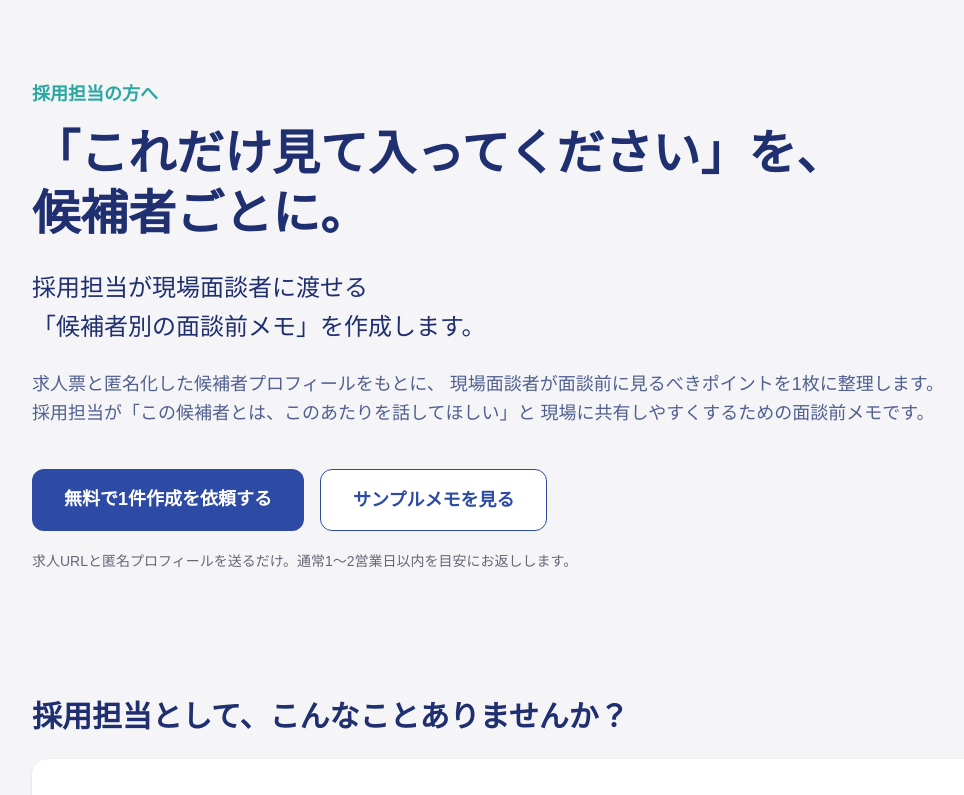
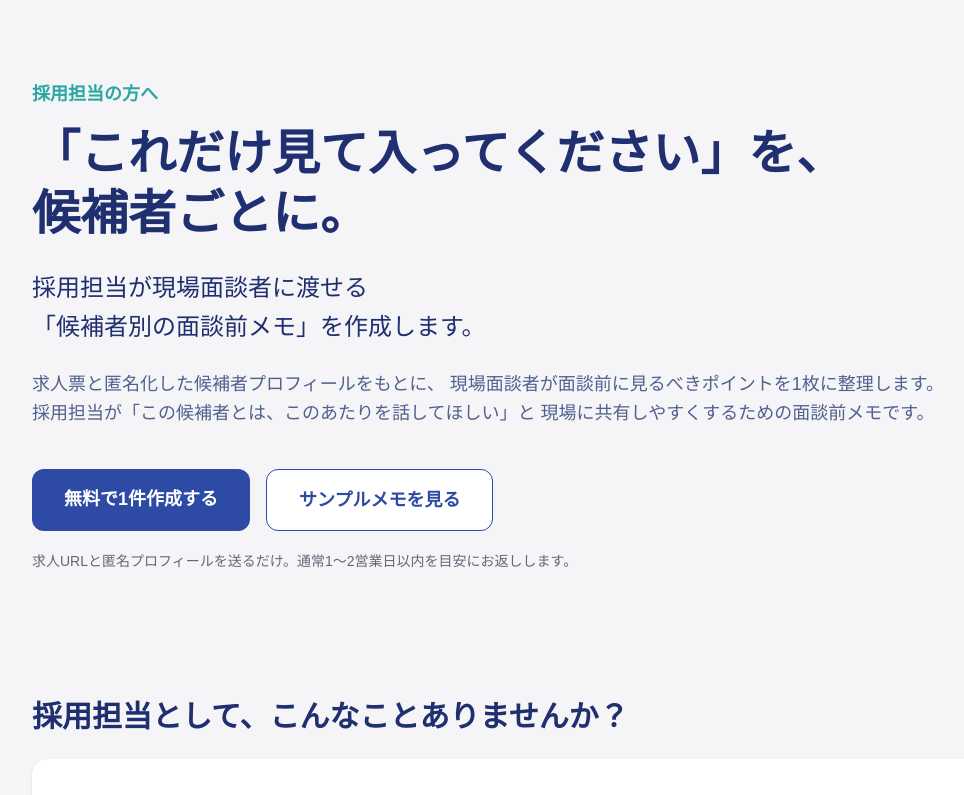
Before and after one commit to yshyk216/asumen-lp-v2, a Next.js app: page / in a window 1280 px wide. Shown: the top 795 px of the page, without its empty margins (128-1092 px from the left). Built offline with nearby package versions, Linux system fonts and the light colour scheme.

Commit message:
Update page.tsx

```diff
--- a/app/page.tsx
+++ b/app/page.tsx
@@ -177,7 +177,7 @@ export default function Home() {
             rel="noreferrer"
             className="inline-block bg-[#2d4aa5] text-white px-8 py-4 rounded-xl text-lg font-semibold hover:opacity-90 transition text-center"
           >
-            無料で1件作成を依頼する
+            無料で1件作成する
           </a>
 
           <a
@@ -597,7 +597,7 @@ export default function Home() {
             rel="noreferrer"
             className="inline-block bg-[#2d4aa5] text-white px-10 py-4 rounded-xl text-lg font-semibold hover:opacity-90 transition"
           >
-            無料で1件作成を依頼する
+            無料で1件作成する
           </a>
 
           <a
```
